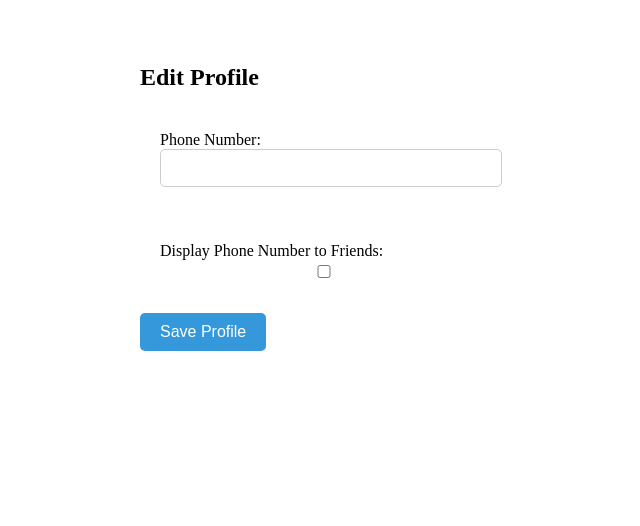
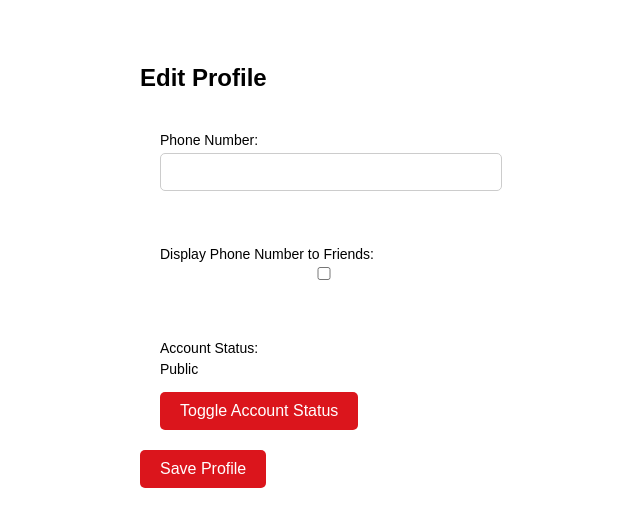
Before and after one commit to Arty5654/SportLink, a Next.js app in the folder web/: page /edit_proflie in a window 1280 px wide. Shown: the top 526 px of the page, without its empty margins (320-960 px from the left). Built offline with nearby package versions, Linux system fonts and the light colour scheme.

Commit message:
Added account status private/publicand updated UI for it. Not sure if it works, have not tested.

```diff
--- a/web/pages/edit_proflie.js
+++ b/web/pages/edit_proflie.js
@@ -16,6 +16,7 @@ export default function EditProfile() {
     const [profileData, setProfileData] = useState( {
         phoneNumber: '',
         displayPhoneNumber: false,
+        isAccountPublic: true,
     });
 
     const handlePhoneNumberChange = (e) => {
@@ -39,16 +40,22 @@ export default function EditProfile() {
         }));
     }
 
+    //account status: public/private
+    const toggleAccountStatus = () => {
+        setProfileData((prev) => ({
+            ...prev,
+            isAccountPublic: !prev.isAccountPublic,
+        }));
+    };
+
 
     const handleSaveProfile = () => {
         //TODO: update user info in backend
-        //test
     }
 
     return (
         <div>
             <h1>Edit Profile</h1>
-
             <div>
                 <label className='phone'>Phone Number:</label>
                 <input
@@ -61,7 +68,6 @@ export default function EditProfile() {
                     required
                 />
             </div>
-
             <div>
                 <label>
                     Display Phone Number to Friends:
@@ -74,7 +80,11 @@ export default function EditProfile() {
                     />
                 </label>
             </div>
-
+            <div>
+                <label>Account Status:</label>
+                <span>{profileData.isAccountPublic ? 'Public' : 'Private'}</span>
+                <button onClick={toggleAccountStatus}>Toggle Account Status</button>
+            </div>
             <button onClick={handleSaveProfile}>Save Profile</button>
         </div>
     );
--- a/web/styles/editProfileStyle.css
+++ b/web/styles/editProfileStyle.css
@@ -5,26 +5,28 @@ Created: 10/01/23
 This will serve as the UI for the edit profile page
 */
 
-/* Style for the main container */
+/* main container */
 div {
     max-width: 400px;
     margin: 0 auto;
     padding: 20px;
 }
 
-/* Style for the heading */
+/* heading */
 h1 {
     font-size: 24px;
     margin-bottom: 20px;
+    font-family: 'Futura', sans-serif;
 }
 
-/* Style for labels */
+/* labels */
 .label {
     font-size: 14px;
     margin-bottom: 5px;
+    font-family: 'Futura', sans-serif;
 }
 
-/* Style for input fields */
+/* input fields */
 input {
     width: 100%;
     padding: 10px;
@@ -32,12 +34,14 @@ input {
     border: 1px solid #ccc;
     border-radius: 5px;
     font-size: 14px;
+    font-family: 'Futura', sans-serif;
 }
 
-/* Style for the phone number input */
+/* phone number input */
 .phone-label {
     font-size: 14px;
     margin-bottom: 5px;
+    font-family: 'Futura', sans-serif;
 }
 
 .phone-input {
@@ -46,24 +50,41 @@ input {
     border: 1px solid #ccc;
     border-radius: 5px;
     font-size: 14px;
+    font-family: 'Futura', sans-serif;
 }
 
-/* Style for the checkbox */
+/* checkbox */
 input[type="checkbox"] {
     margin-top: 5px;
+}
+
+/* account status: public or private */
+div label {
+    font-size: 14px;
+    margin-bottom: 5px;
+    display: block;
+    font-family: 'Futura', sans-serif;
+}
+
+div span {
+    font-size: 14px;
+    margin-bottom: 15px;
+    display: block;
+    font-family: 'Futura', sans-serif;
 }
 
 /* Style for the Save button */
 button {
     padding: 10px 20px;
     font-size: 16px;
-    background-color: #3498db;
+    background-color: #db151c;
     color: #fff;
     border: none;
     border-radius: 5px;
     cursor: pointer;
+    font-family: 'Futura', sans-serif;
 }
 
 button:hover {
-    background-color: #2980b9;
+    background-color: #e60f0f;
 }
```
